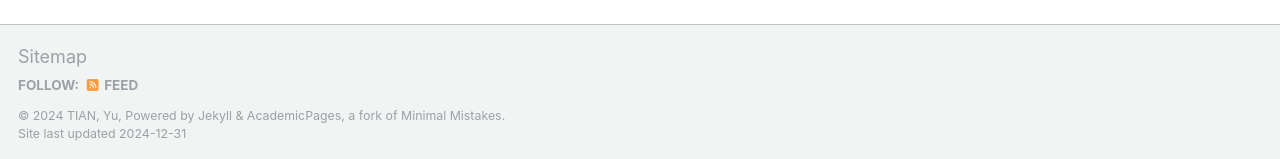
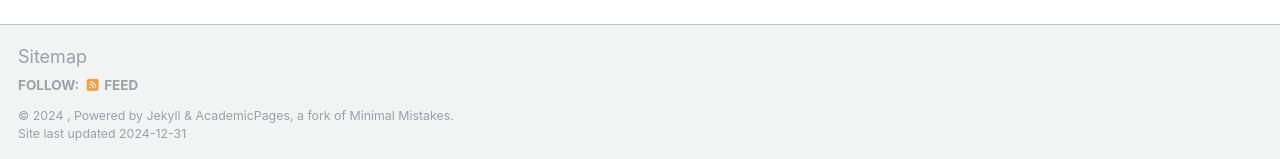
Before and after one commit to tianyu1997/tianyu1997.github.io, a Jekyll site: the page built from _pages/about.md, in a window 1280 px wide. Shown: the part 738-897 px from the top of the page. Built offline with Jekyll 4.4.1, drawn with Linux system fonts in a browser that asks for light colours; some web fonts are replaced.

Commit message:
Update _config.yml

```diff
--- a/_config.yml
+++ b/_config.yml
@@ -10,7 +10,7 @@
 locale                   : "en-US"
 title                    : ""
 title_separator          : "-"
-name                     : &name "TIAN, Yu"
+name                     : &name ""
 description              : &description "personal description"
 url                      : https://academicpages.github.io # the base hostname & protocol for your site e.g. "https://[your GitHub username].github.io"
 baseurl                  : "" # the subpath of your site, e.g. "/blog"
```
